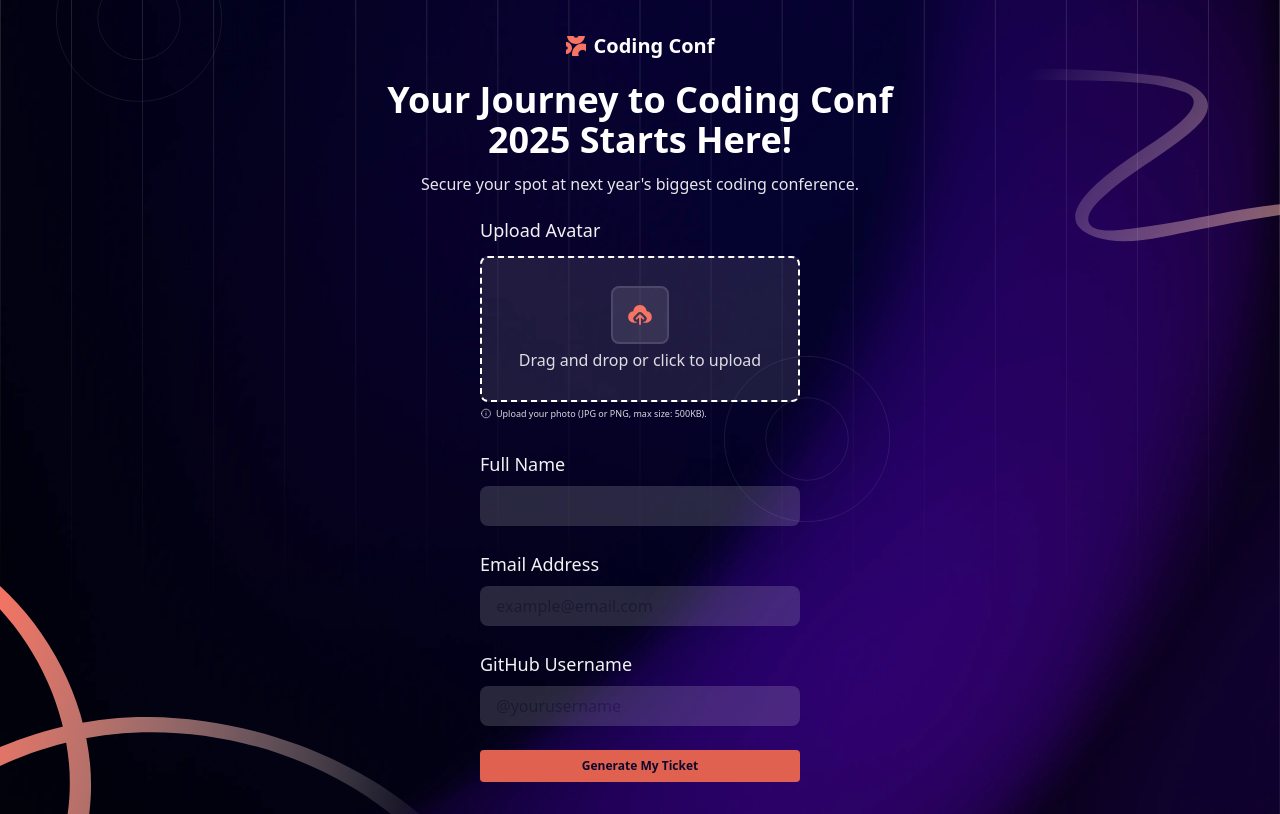
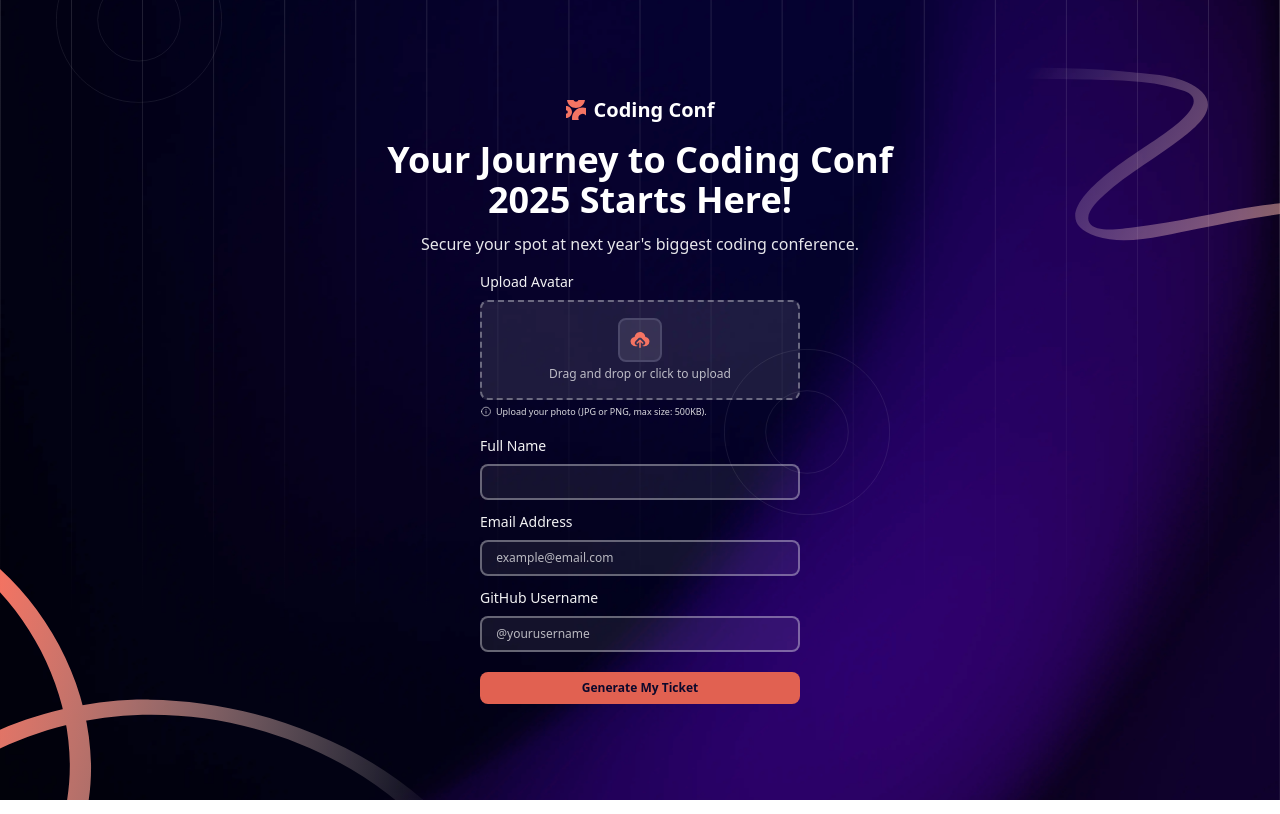
Before and after one commit to Maryiamreda/Conference-ticket-generator, a React (Vite) app: page / in a window 1280 px wide. Built offline with nearby package versions, Linux system fonts and the light colour scheme.

Commit message:
form styles done

```diff
--- a/src/components/form.tsx
+++ b/src/components/form.tsx
@@ -5,7 +5,7 @@ import UploadIcon from '../assets/images/icon-upload.svg'
 
 const Form = () => {
     return (
-        <div className='flex flex-col justify-center items-center gap-5'>
+        <div className='flex flex-col justify-center items-center gap-4'>
             <div className="logo flex gap-2">
                 <img src={LogoMark} className='max-w-5' />
                 <h3 className='text-white font-semibold text-xl'>  Coding Conf
@@ -16,16 +16,15 @@ const Form = () => {
                 <p className='text-white font-light text-base opacity-90 pt-3'>  Secure your spot at next year's biggest coding conference.</p>
             </div>
 
-            <form className='text-start flex flex-col gap-6 w-80'>
+            <form className='text-start flex flex-col gap-3 w-80'>
                 <div className=''>
-                    <h4 className='text-white font-light text-lg opacity-95  '>  Upload Avatar </h4>
+                    <h4 className='text-white font-light text-sm opacity-95  '>  Upload Avatar </h4>
                     <label htmlFor="photo upload"
-                        className=' mt-3 border-2 border-dashed border-white bg-white bg-opacity-10 rounded-lg cursor-pointer flex flex-col items-center p-7' >
-                        <div className='p-3 border-2 border-neutral-dark bg-white bg-opacity-10 rounded-lg '>
-                            <img src={UploadIcon} />
-
+                        className=' mt-2 border-2 border-dashed border-white bg-white border-opacity-35 bg-opacity-10 rounded-lg cursor-pointer flex flex-col items-center py-4 px-7' >
+                        <div className='p-2 border-2 border-neutral-dark bg-white bg-opacity-10 rounded-lg '>
+                            <img src={UploadIcon} className='max-w-6' />
                         </div>
-                        <p className='text-white font-light  opacity-85 mt-1 '>  Drag and drop or click to upload    </p>
+                        <p className='text-white font-light text-xs  opacity-70 mt-1 '>  Drag and drop or click to upload    </p>
                     </label>
 
                     <input type='file' id='photo upload' draggable="true" hidden />
@@ -35,21 +34,27 @@ const Form = () => {
                     </div>
                 </div>
                 <div className=''>
-                    <h4 className='text-white font-light text-lg opacity-95'>  Full Name </h4>
+                    <h4 className='text-white font-light text-sm opacity-95'>  Full Name </h4>
 
-                    <input type='text' className='mt-2  opacity-15 w-full p-2 rounded-lg  border-white' />
+                    <input type='text'
+                        className='mt-2 bg-[#ffffff12] text-xs w-full p-2 rounded-lg   border-2 border-opacity-35  border-white text-white focus:outline-none'
+                    />
 
 
                 </div>
                 <div>
-                    <h4 className='text-white font-light text-lg opacity-95'>  Email Address          </h4>
-                    <input type='email' placeholder='  example@email.com' className='mt-2 opacity-15 w-full p-2 rounded-lg  border-white' />
+                    <h4 className='text-white font-light text-sm opacity-95'>  Email Address          </h4>
+                    <input type='email' placeholder='  example@email.com'
+                        className='mt-2 bg-[#ffffff12] text-xs w-full p-2 rounded-lg  placeholder-white placeholder-opacity-70 border-2 border-opacity-35   border-white text-white focus:outline-none'
+                    />
                 </div>
                 <div>
-                    <h4 className='text-white font-light text-lg opacity-95'>  GitHub Username          </h4>
-                    <input type='text' placeholder='  @yourusername' className=' mt-2  opacity-15 w-full p-2 rounded-lg  ' />
+                    <h4 className='text-white font-light text-sm opacity-95'>  GitHub Username          </h4>
+                    <input type='text' placeholder='  @yourusername'
+                        className='mt-2 bg-[#ffffff12] w-full p-2 text-xs rounded-lg  placeholder-white placeholder-opacity-70 border-2 border-opacity-35  border-white text-white focus:outline-none'
+                    />
                 </div>
-                <button className='bg-orange-dark text-neutral-darkest text-xs font-bold  p-2 rounded'>  Generate My Ticket</button>
+                <button className='bg-orange-dark text-neutral-darkest text-xs font-bold  p-2 rounded-lg mt-2'>  Generate My Ticket</button>
             </form>
 
         </div>
```
